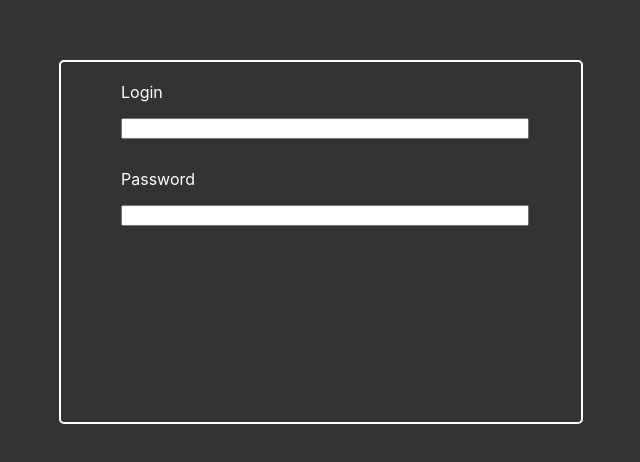
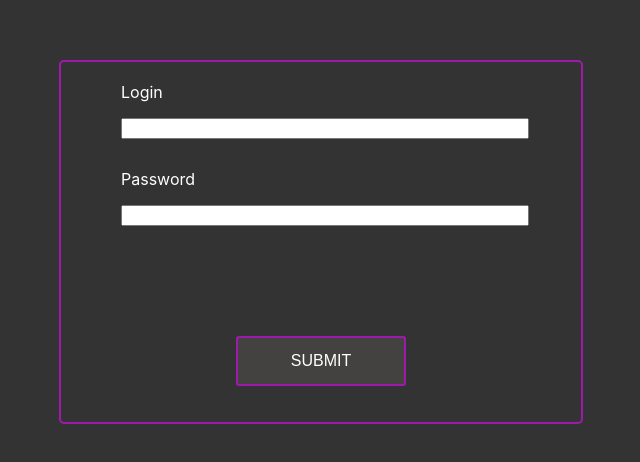
Before and after one commit to Alkor5419/KODE-test, a React (Create React App) app: page / in a window 1280 px wide. Shown: the part 158-620 px from the top of the page, without its empty margins (319-959 px from the left). Built offline with nearby package versions, Linux system fonts and the light colour scheme.

Commit message:
Добавил кнопку submit

```diff
--- /dev/null
+++ b/src/components/Button.jsx
@@ -0,0 +1,24 @@
+import React from 'react'
+import css from 'styled-components';
+
+const Btn = css.button`
+   width: 170px;
+   height: 50px;
+   background-color: #444141;
+   color:#fff;
+   border: 2px solid #9f1aac;
+   border-radius: 3px;
+   font-size: 16px;
+   text-transform: uppercase;
+   transition: background-color .2s, color .2s;
+   &:hover{
+      background-color:#fff;
+      color:#9f1aac;
+   }
+`;
+
+const Button = props => {
+   return <Btn type = 'submit'>Submit</Btn>
+}
+
+export default Button;
--- a/src/components/LoginWindow.jsx
+++ b/src/components/LoginWindow.jsx
@@ -1,5 +1,6 @@
 import React from 'react';
 import css from 'styled-components';
+import Button from './Button';
 
 const Wrap = css.div`
    display: flex;
@@ -10,7 +11,7 @@ const Wrap = css.div`
    background-color:#333;
 `;
 const Window = css.div`
-   border: 2px solid #fff;
+   border: 2px solid #9f1aac;
    border-radius: 5px;
    width: 400px;
    height: 40vh;
@@ -26,6 +27,13 @@ const LoginInputs = css.input`
    width:100%;
    margin-bottom: 30px;
    `;
+const BtnWrap = css.div`
+   margin-top: 80px;
+   width: 100%;
+   display: flex;
+   align-items: center;
+   justify-content: center;
+`;
 
 const LoginWindow = (props) => {
 const formItems = props.formItems.map(s => <div><LoginLabels >{s.label}</LoginLabels><LoginInputs type = {s.type}/></div>);
@@ -33,6 +41,9 @@ const formItems = props.formItems.map(s => <div><LoginLabels >{s.label}</LoginLa
       <Window>
          <form>
            {formItems}
+           <BtnWrap>
+            <Button />
+           </BtnWrap>
          </form>
       </Window>
    </Wrap>
```
Also changed, not shown: 1 other file (tests, documents, lock files or other folders).
